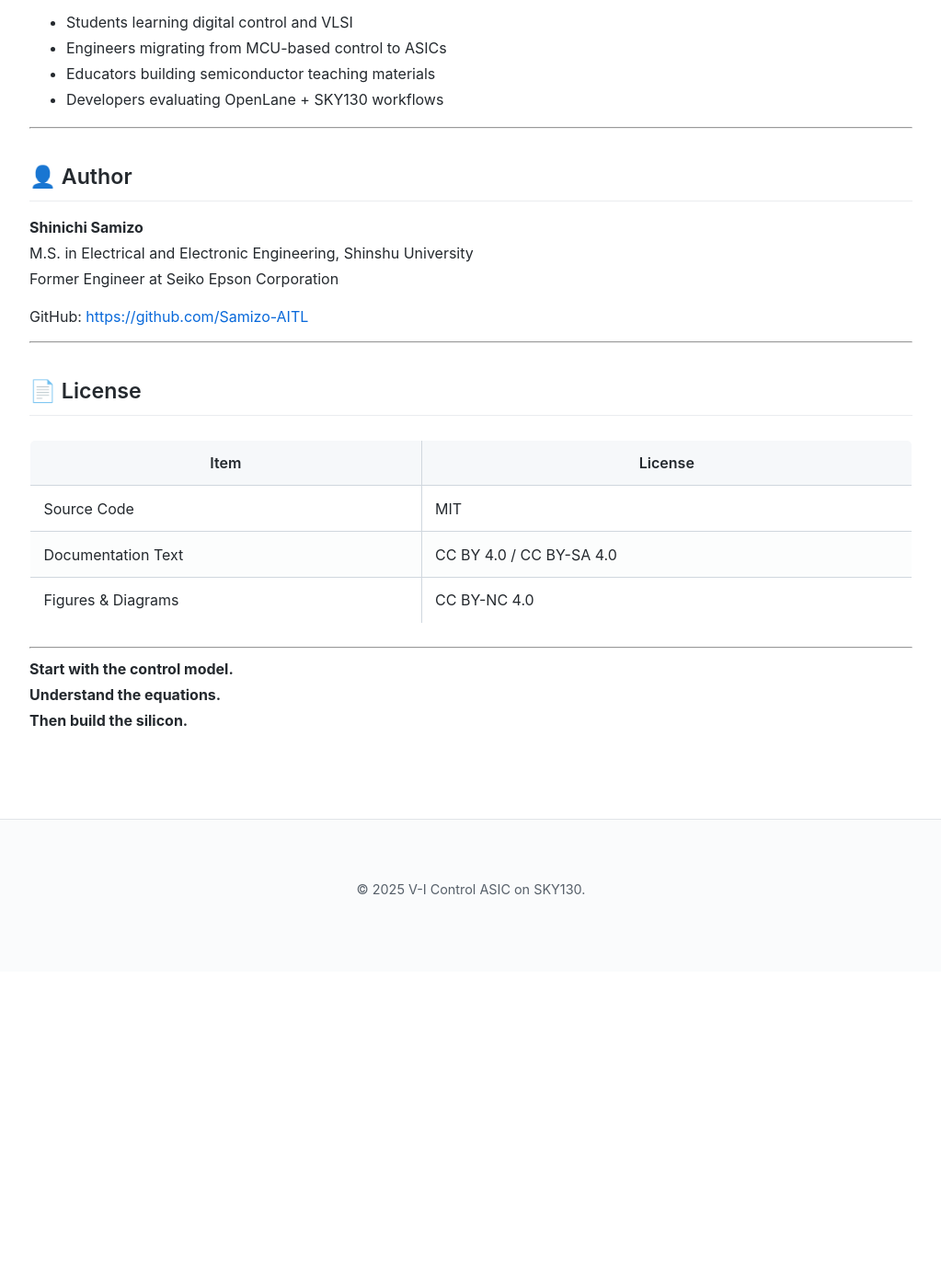
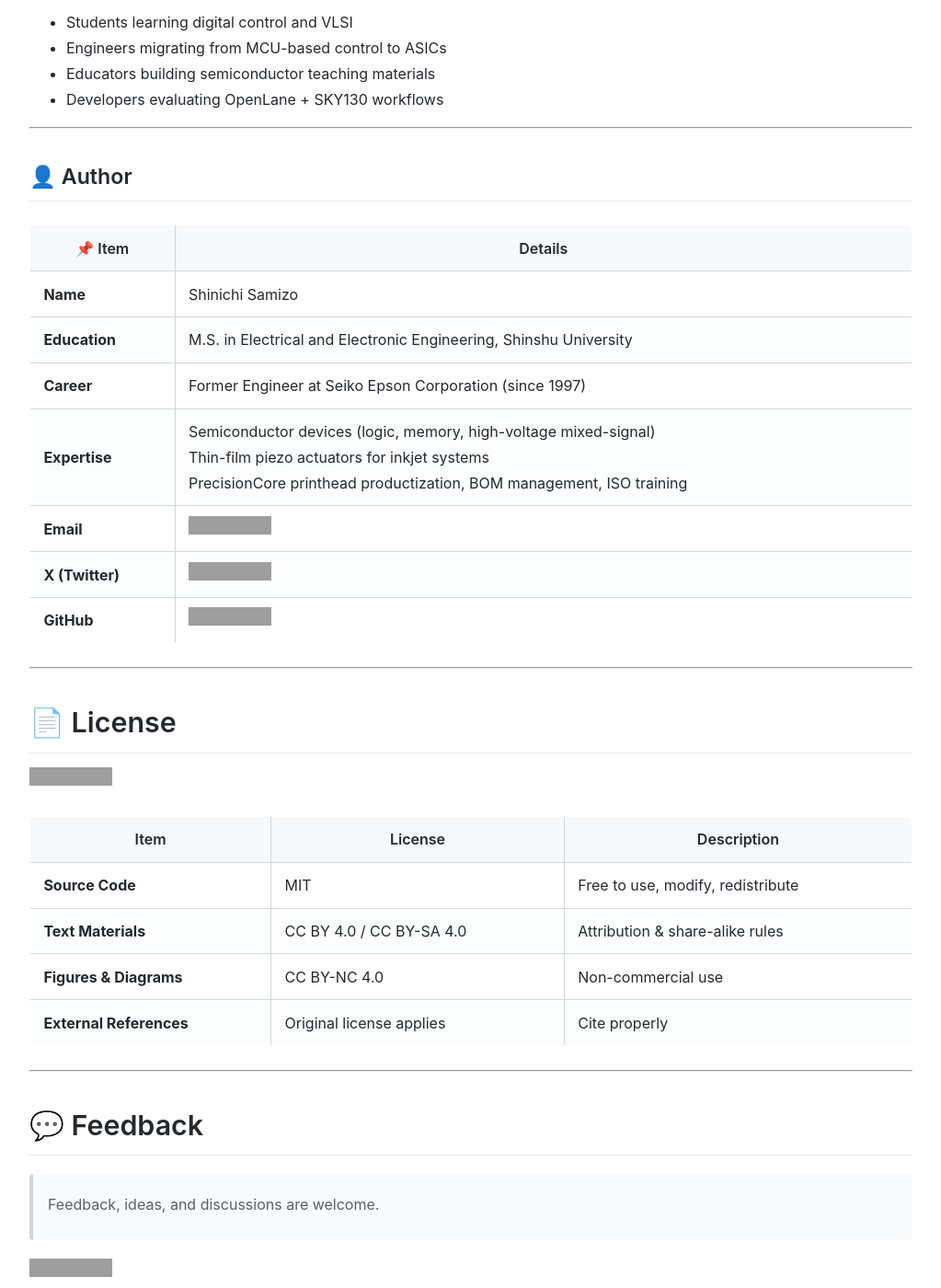
Before and after one commit to Samizo-AITL/vi-control-asic-sky130, a Jekyll site: the page built from index.md, in a window 1280 px wide and 1400 px high, scrolled down 4110 px. Shown: the whole window at 92% size, without its empty margins (128-1151 px from the left). Built offline with Jekyll 4.4.1, drawn with Linux system fonts in a browser that asks for light colours; before the commit the page ends 5166 px from its top, so only the background shows below that; grey boxes are pictures that could not be loaded.

Commit message:
Update index.md

```diff
--- a/index.md
+++ b/index.md
@@ -151,24 +151,33 @@
 
 ## 👤 Author
 
-**Shinichi Samizo**
-M.S. in Electrical and Electronic Engineering, Shinshu University
-Former Engineer at Seiko Epson Corporation
-
-GitHub: [https://github.com/Samizo-AITL](https://github.com/Samizo-AITL)
+| 📌 Item | Details |
+|--------|---------|
+| **Name** | Shinichi Samizo |
+| **Education** | M.S. in Electrical and Electronic Engineering, Shinshu University |
+| **Career** | Former Engineer at Seiko Epson Corporation (since 1997) |
+| **Expertise** | Semiconductor devices (logic, memory, high-voltage mixed-signal)<br>Thin-film piezo actuators for inkjet systems<br>PrecisionCore printhead productization, BOM management, ISO training |
+| **Email** | [![Email](https://img.shields.io/badge/Email-shin3t72%40gmail.com-red?style=for-the-badge&logo=gmail)](mailto:shin3t72@gmail.com) |
+| **X (Twitter)** | [![X](https://img.shields.io/badge/X-@shin3t72-black?style=for-the-badge&logo=x)](https://x.com/shin3t72) |
+| **GitHub** | [![GitHub](https://img.shields.io/badge/GitHub-Samizo--AITL-blue?style=for-the-badge&logo=github)](https://github.com/Samizo-AITL) |
 
 ---
 
-## 📄 License
+# 📄 License
 
-| Item | License |
-|------|---------|
-| Source Code | MIT |
-| Documentation Text | CC BY 4.0 / CC BY-SA 4.0 |
-| Figures & Diagrams | CC BY-NC 4.0 |
+[![Hybrid License](https://img.shields.io/badge/license-Hybrid-blueviolet)](https://samizo-aitl.github.io/vi-control-asic-sky130//#-license)
+
+| Item | License | Description |
+|------|---------|-------------|
+| **Source Code** | MIT | Free to use, modify, redistribute |
+| **Text Materials** | CC BY 4.0 / CC BY-SA 4.0 | Attribution & share-alike rules |
+| **Figures & Diagrams** | CC BY-NC 4.0 | Non-commercial use |
+| **External References** | Original license applies | Cite properly |
 
 ---
 
-**Start with the control model.
-Understand the equations.
-Then build the silicon.**
+# 💬 Feedback
+
+> Feedback, ideas, and discussions are welcome.
+
+[![💬 GitHub Discussions](https://img.shields.io/badge/💬%20GitHub-Discussions-brightgreen?logo=github)](https://github.com/Samizo-AITL/vi-control-asic-sky130//discussions)
```
